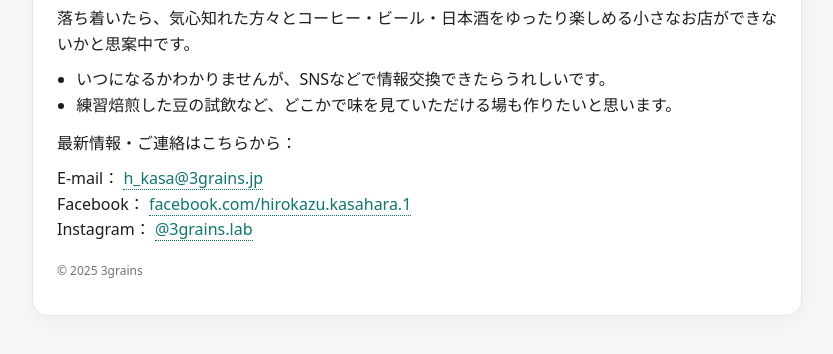
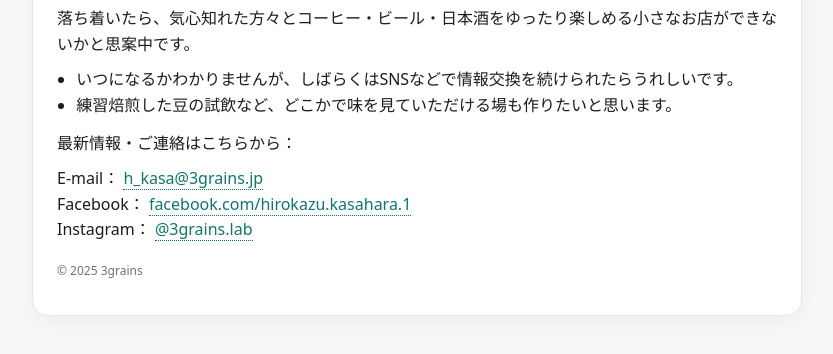
Before and after one commit to 3grains/mainwebsite, a plain HTML site: page index.html in a window 1280 px wide. Shown: the part 300-654 px from the top of the page, without its empty margins (223-1056 px from the left). Drawn offline with Linux system fonts and the light colour scheme.

Commit message:
Update index.html
少しだけ文章を修正

```diff
--- a/index.html
+++ b/index.html
@@ -44,7 +44,7 @@
     <h1>3grains</h1>
     <p>落ち着いたら、気心知れた方々とコーヒー・ビール・日本酒をゆったり楽しめる小さなお店ができないかと思案中です。</p>
     <ul>
-      <li>いつになるかわかりませんが、SNSなどで情報交換できたらうれしいです。</li>
+      <li>いつになるかわかりませんが、しばらくはSNSなどで情報交換を続けられたらうれしいです。</li>
       <li>練習焙煎した豆の試飲など、どこかで味を見ていただける場も作りたいと思います。</li>
     </ul>
 
```
